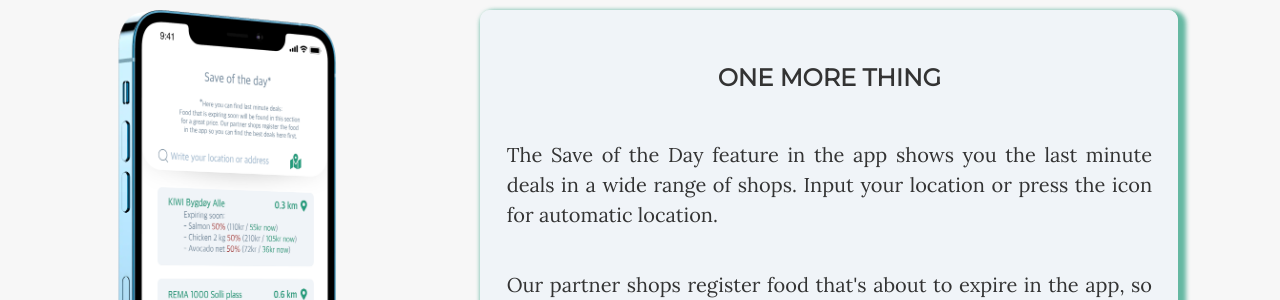
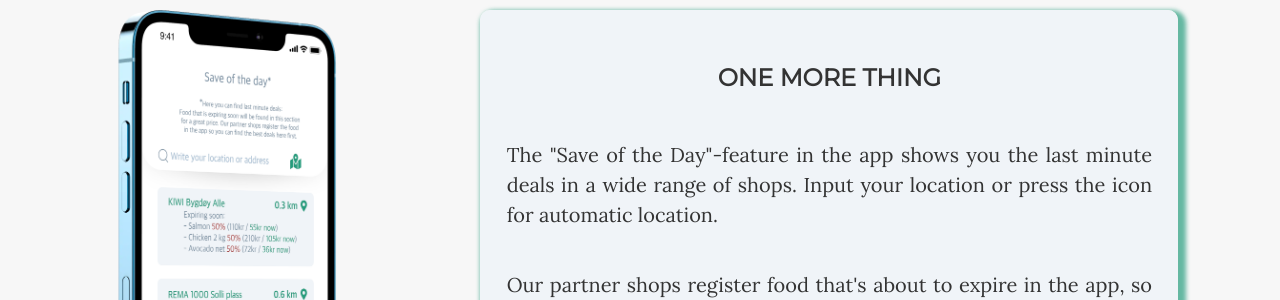
Before and after one commit to FinalProjectGroup9/Website, a plain HTML site: page app.html in a window 1280 px wide. Shown: the part 3820-4120 px from the top of the page. Drawn offline with Linux system fonts and the light colour scheme.

Commit message:
Update app.html
tekst

```diff
--- a/app.html
+++ b/app.html
@@ -184,7 +184,7 @@
           <div id="card6">
             <div class="card-content tekst">
               <h3 class="card-title">One more thing</h3>
-              <p>The Save of the Day feature in the app shows you the last minute deals in a wide range of
+              <p>The "Save of the Day"-feature in the app shows you the last minute deals in a wide range of
               shops. Input your location or press the icon for automatic location.</p>
               <p>Our partner shops register food that's about to expire in the app, so you can easily find
               the most eco friendly deals around. Save time, money and the environment!</p>
```
